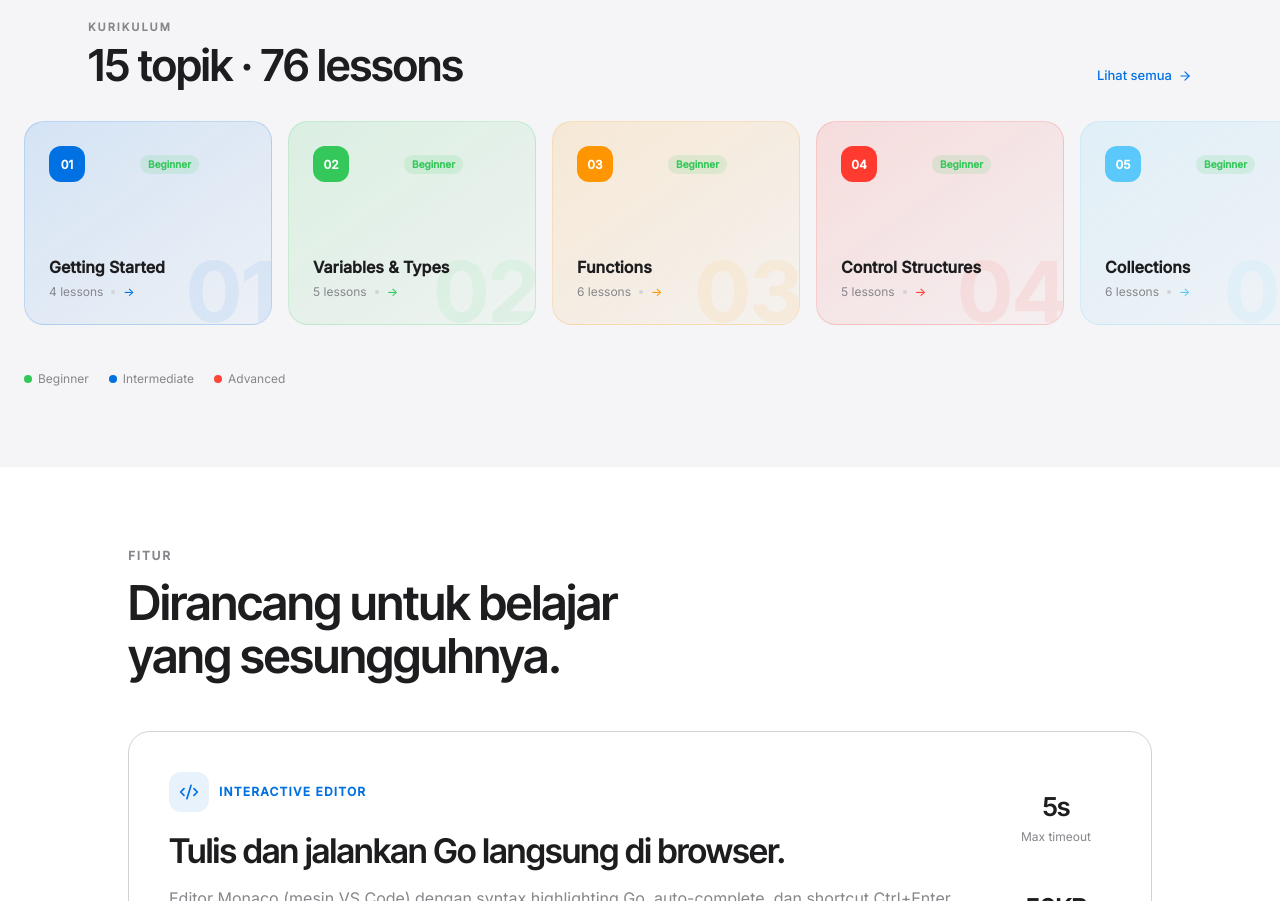
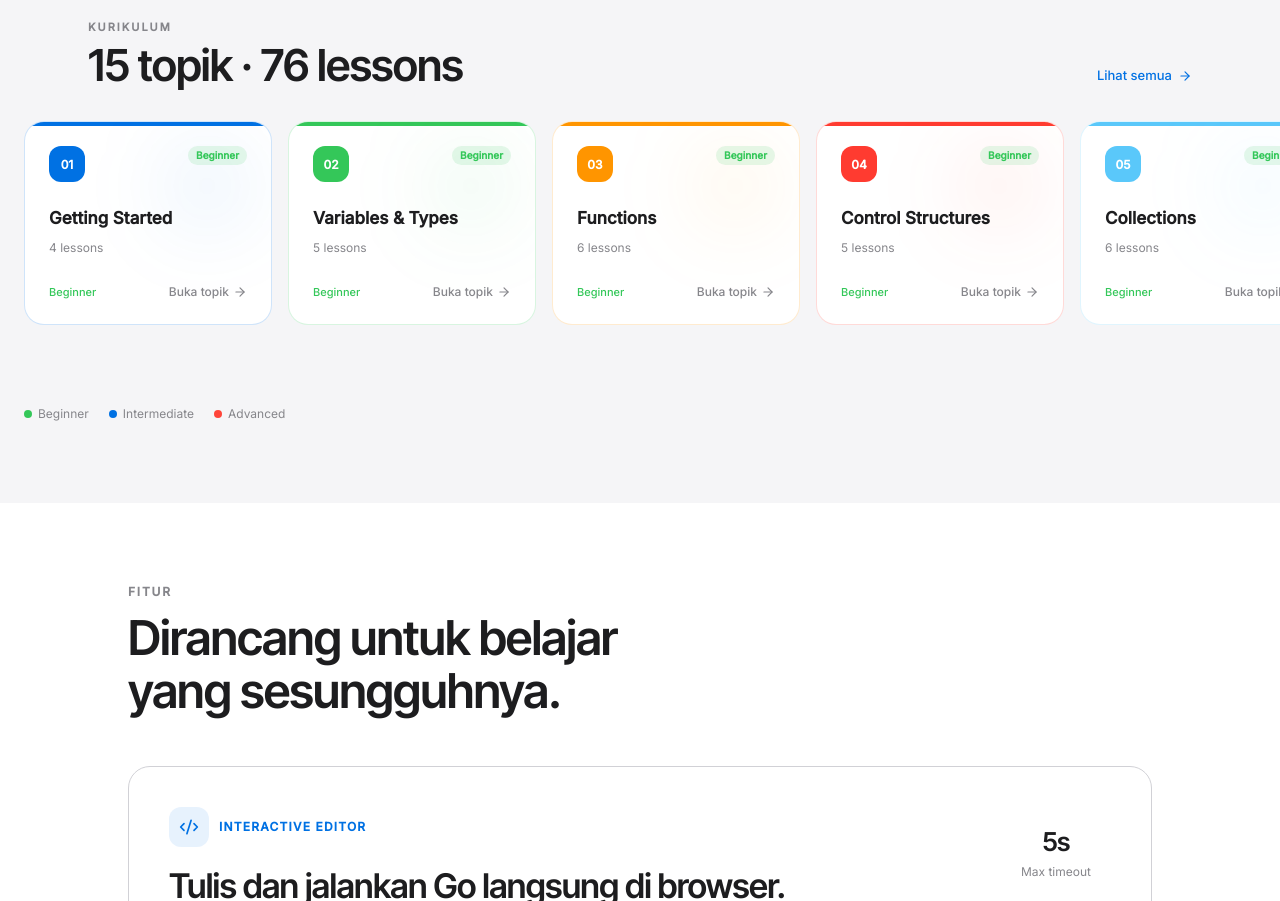
Before and after one commit to Kahfi10/go-learning, a Next.js app in the folder frontend/: page / in a window 1280 px wide. Shown: the part 3220-4121 px from the top of the page. Built offline with nearby package versions, Linux system fonts and the light colour scheme; no server answers.

Commit message:
refactor(topics): cleaner curriculum cards with calmer visuals

```diff
--- a/frontend/app/(marketing)/page.tsx
+++ b/frontend/app/(marketing)/page.tsx
@@ -504,16 +504,18 @@ func worker(id int, wg *sync.WaitGroup) {
               <TopicCard key={t.n} topic={t} index={i} />
             ))}
             {/* CTA card */}
-            <div className="w-[220px] sm:w-[240px] rounded-[20px] p-6 shrink-0 flex flex-col justify-between relative overflow-hidden"
-              style={{ background: "linear-gradient(135deg, #0071E3, #0A84FF)" }}>
-              <div className="absolute right-[-20px] top-[-20px] text-[120px] font-bold text-white/5 leading-none select-none">→</div>
+            <div
+              className="w-[220px] sm:w-[240px] rounded-[20px] p-6 shrink-0 flex flex-col justify-between relative overflow-hidden border border-[#0071E3]/20 bg-white dark:bg-[#111214]"
+            >
+              <div className="absolute inset-x-0 top-0 h-1 bg-gradient-to-r from-[#0071E3] to-[#5AC8FA]" />
               <div>
-                <p className="font-display font-semibold text-[22px] text-white mb-2 leading-tight">Mulai<br />sekarang.</p>
-                <p className="text-white/65 text-[13px] leading-relaxed">Gratis. Tanpa install. Langsung coding.</p>
+                <p className="text-[#0071E3] text-[11px] font-semibold uppercase tracking-[0.14em] mb-3">Start Here</p>
+                <p className="font-display font-semibold text-[22px] text-foreground mb-2 leading-tight">Mulai perjalanan Go kamu.</p>
+                <p className="text-[#86868B] text-[13px] leading-relaxed">Masuk ke semua topik, pilih lesson pertama, lalu mulai ngoding langsung di browser.</p>
               </div>
               <Link href="/modules"
-                className="inline-flex items-center gap-2 bg-white text-[#0071E3] text-[13px] font-semibold px-4 py-2 rounded-full hover:bg-white/90 transition-colors mt-6 self-start">
-                Mulai Belajar <ArrowRight className="w-3.5 h-3.5" />
+                className="inline-flex items-center gap-1.5 text-[#0071E3] text-[13px] font-semibold hover:gap-2.5 transition-all mt-6 self-start">
+                Buka semua topik <ArrowRight className="w-3.5 h-3.5" />
               </Link>
             </div>
           </div>
@@ -792,10 +794,13 @@ function TopicCard({ topic: t, index: i }: { topic: typeof TOPICS[0]; index: num
     const card = cardRef.current;
     if (!card) return;
     import("gsap").then(({ gsap }) => {
-      const rect = card.getBoundingClientRect();
-      const x = ((e.clientX - rect.left) / rect.width - 0.5) * 14;
-      const y = ((e.clientY - rect.top) / rect.height - 0.5) * -14;
-      gsap.to(card, { rotateY: x, rotateX: y, scale: 1.04, duration: 0.3, ease: "power2.out", transformPerspective: 800 });
+      gsap.to(card, {
+        y: -6,
+        scale: 1.015,
+        boxShadow: `0 20px 40px ${t.color}18`,
+        duration: 0.28,
+        ease: "power2.out",
+      });
     });
   }
 
@@ -803,7 +808,13 @@ function TopicCard({ topic: t, index: i }: { topic: typeof TOPICS[0]; index: num
     const card = cardRef.current;
     if (!card) return;
     import("gsap").then(({ gsap }) => {
-      gsap.to(card, { rotateY: 0, rotateX: 0, scale: 1, duration: 0.5, ease: "expo.out" });
+      gsap.to(card, {
+        y: 0,
+        scale: 1,
+        boxShadow: "0 0 0 rgba(0,0,0,0)",
+        duration: 0.4,
+        ease: "expo.out",
+      });
     });
   }
 
@@ -815,43 +826,48 @@ function TopicCard({ topic: t, index: i }: { topic: typeof TOPICS[0]; index: num
       href={`/modules/${slugFromTitle(t.title)}`}
       onMouseEnter={onEnter}
       onMouseLeave={onLeave}
-      className="topic-card w-[220px] sm:w-[248px] h-[204px] rounded-[20px] p-6 shrink-0 block relative overflow-hidden cursor-pointer"
+      className="topic-card w-[220px] sm:w-[248px] h-[204px] rounded-[20px] p-6 shrink-0 block relative overflow-hidden cursor-pointer bg-white dark:bg-[#111214]"
       style={{
-        background: `linear-gradient(145deg, ${t.color}22, ${t.color}08)`,
         border: `1px solid ${t.color}30`,
-        transformStyle: "preserve-3d",
       }}>
-      {/* Big decorative number in background */}
-      <span
-        className="absolute right-[-4px] bottom-[-10px] font-display font-bold select-none pointer-events-none leading-none"
-        style={{ fontSize: "84px", color: t.color, opacity: 0.08 }}>
-        {t.n}
-      </span>
+      <div className="absolute inset-x-0 top-0 h-1" style={{ backgroundColor: t.color }} />
+      <div
+        className="absolute right-4 top-4 w-24 h-24 rounded-full pointer-events-none blur-2xl"
+        style={{ backgroundColor: `${t.color}12` }}
+      />
 
       {/* Content */}
-      <div className="relative z-10 flex flex-col h-full justify-between pr-10 sm:pr-12">
-        {/* Top: small colored badge */}
-        <div className="flex items-center justify-between">
-          <div className="w-9 h-9 rounded-xl flex items-center justify-center text-white text-[12px] font-bold"
+      <div className="relative z-10 flex flex-col h-full justify-between">
+        {/* Top */}
+        <div className="flex items-start justify-between gap-3">
+          <div className="w-9 h-9 rounded-xl flex items-center justify-center text-white text-[12px] font-bold shrink-0"
             style={{ backgroundColor: t.color }}>
             {t.n}
           </div>
-          <span className="text-[10px] font-semibold px-2 py-0.5 rounded-full"
+          <span className="text-[10px] font-semibold px-2 py-0.5 rounded-full shrink-0"
             style={{ backgroundColor: levelColor + "20", color: levelColor }}>
             {t.level}
           </span>
         </div>
 
-        {/* Bottom: title + lessons */}
+        {/* Middle */}
         <div>
-          <p className="font-semibold text-[16px] text-foreground leading-tight mb-1.5 text-balance">
+          <p className="font-semibold text-[17px] text-foreground leading-tight mb-2 text-balance">
             {t.title}
           </p>
-          <div className="flex items-center gap-2">
-            <span className="text-[#86868B] text-[12px]">{t.lessons} lessons</span>
-            <span className="w-1 h-1 rounded-full bg-[#D2D2D7]" />
-            <span className="text-[12px] font-medium" style={{ color: t.color }}>→</span>
-          </div>
+          <p className="text-[#86868B] text-[12px] leading-relaxed">
+            {t.lessons} lessons
+          </p>
+        </div>
+
+        {/* Bottom */}
+        <div className="flex items-center justify-between gap-3">
+          <span className="text-[11px] font-medium" style={{ color: levelColor }}>
+            {t.level}
+          </span>
+          <span className="inline-flex items-center gap-1 text-[12px] font-medium text-[#86868B] group-hover:text-foreground transition-colors">
+            Buka topik <ArrowRight className="w-3.5 h-3.5" />
+          </span>
         </div>
       </div>
     </Link>
```
